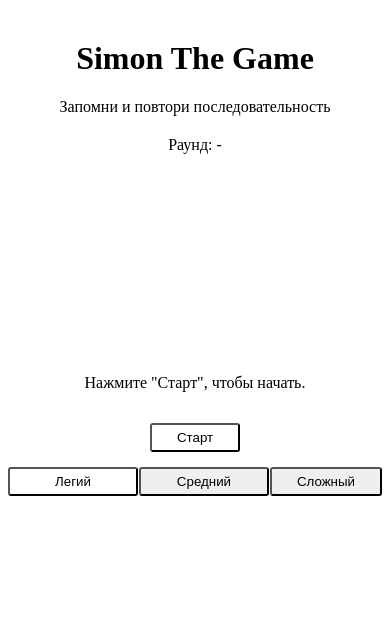
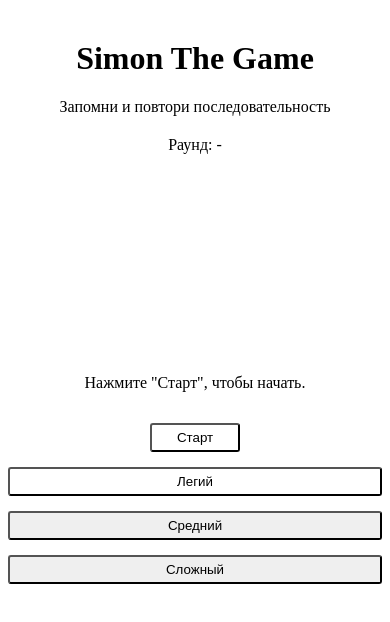
Before and after one commit to Albina25/simon-the-game, a Vue app: page / in a window 390 px wide. Shown: the top 622 px of the page. Built offline with nearby package versions, Linux system fonts and the light colour scheme; the HTML template or start-up script is replaced by a standard one.

Commit message:
refactor: add GameStatus

```diff
--- a/src/assets/scss/variables.scss
+++ b/src/assets/scss/variables.scss
@@ -1,5 +1,8 @@
 * {
   --green: #06C270;
+  --blue: #6203fc;
+  --red: #fc034e;
+  --yellow: #fcd303;
   --gray-80white: #F9F9F9;
   --gray-60white: #DBDADA;
   --gray-25white: #F2F2F2;
--- a/src/components/PlayingField.vue
+++ b/src/components/PlayingField.vue
@@ -7,11 +7,10 @@
       <div
         v-for="cell of cells"
         :key="cell.id"
+        :id="cell.id"
         :class="[
           'cell',
-          cell.sequence > 0 && cell.randomSelected === true
-            ? 'filed-cell-active'
-            : '',
+          cell.randomSelected === true ? 'filed-cell-active' : '',
         ]"
         @click="selectByUser(cell.id)"
       ></div>
@@ -19,18 +18,20 @@
     <div class="action">
       <p>{{ textStage }}</p>
       <button
-        :disabled="playing"
+        :disabled="this.gameStatus === 'repeat' || this.gameStatus === 'member'"
         :class="[
           'btn',
           'btn-start',
-          this.playing === true ? 'btn-start_disabled' : '',
+          this.gameStatus === 'waitingStart' || this.gameStatus === 'lost'
+            ? ''
+            : 'btn-start_disabled',
         ]"
         @click="start"
       >
         Старт
       </button>
     </div>
-    <div class="difficult">
+    <div class="difficult-wrapper">
       <button
         :class="[
           'btn',
@@ -54,7 +55,11 @@
         Средний
       </button>
       <button
-        :class="['btn', this.delay === 400 ? 'btn-difficult--active' : '']"
+        :class="[
+          'btn',
+          'btn-difficult',
+          this.delay === 400 ? 'btn-difficult--active' : '',
+        ]"
         id="fast"
         @click="checkDifficult('fast')"
       >
@@ -77,10 +82,12 @@ export default {
       sequence: [],
       playing: false,
       selected: [],
-      gameStatus: "waitingStart", //lost, repeat, member
+      color: ["green", "blue", "yellow", "red"],
+      gameStatus: "waitingStart",
     };
   },
-  beforeMount() {
+  mounted() {
+    this.gameStatus = "waitingStart";
     this.createPlayingField();
   },
   computed: {
@@ -93,7 +100,7 @@ export default {
       } else if (this.gameStatus === "remember") {
         return "Запомните последовательность.";
       } else if (this.gameStatus === "lost") {
-        return "Вы прогирали. Желаете повторить?";
+        return "Вы проиграли. Желаете повторить?";
       } else {
         return 'Нажмите "Старт", чтобы начать.';
       }
@@ -101,21 +108,44 @@ export default {
   },
   methods: {
     start() {
-      this.round++;
+      this.round = 1;
       this.createPlayingField();
-      this.startRound(this.round);
-      this.playing = true;
+      this.nextRound(this.round);
+      this.gameStatus = "remember";
+    },
+    colorize(i) {
+      let color;
+      if (i === 0) {
+        color = "green";
+      } else if (i === 1) {
+        color = "red";
+      } else if (i === 2) {
+        color = "yellow";
+      } else {
+        color = "blue";
+      }
+      return color;
     },
     createPlayingField() {
       this.cells = [];
       this.sequence = [];
       for (let i = 0; i < this.numberOfCells; i++) {
+        const color = this.colorize(i);
+        //this.colorCell(i, color);
         this.cells.push({
-          id: i,
+          id: "cell-" + i,
+          color: color,
           randomSelected: false,
-          sequence: 0,
         });
       }
+      //this.colorCell(this.cells);
+    },
+    colorCell(cells) {
+      cells.forEach((cell) => {
+        const element = document.getElementById(`${cell.id}`);
+        console.log(element);
+        element.classList.add(`cell_${cell.color}`);
+      });
     },
     checkDifficult(difficult) {
       switch (difficult) {
@@ -130,11 +160,10 @@ export default {
           break;
       }
       this.createPlayingField();
-      this.playing = false;
       this.round = 0;
       this.gameStatus = "waitingStart";
     },
-    startRound(round) {
+    nextRound(round) {
       const timeout = this.delay * (round + 1);
       this.getRandomCells(round);
 
@@ -149,7 +178,7 @@ export default {
         const index = this.getRandomInt(this.numberOfCells);
         this.cells[index].randomSelected = true;
         this.sequence.push(this.cells[index].id);
-        this.cells[index].sequence = i;
+        this.turnAudio("audio-beep");
         setTimeout(() => {
           this.cells[index].randomSelected = false;
         }, this.delay - 10);
@@ -167,6 +196,11 @@ export default {
         return;
       }
       this.turnAudio("audio-beep");
+      const element = document.getElementById(`${id}`);
+      element.classList.add("filed-cell-active");
+      setTimeout(() => {
+        element.classList.remove("filed-cell-active");
+      }, this.delay - 10);
       this.selected.push(id);
       this.checkResult();
     },
@@ -180,11 +214,9 @@ export default {
         const lastElement = this.selected[this.selected.length - 1];
         const index = this.selected.indexOf(lastElement);
         if (lastElement != this.sequence[index]) {
-          this.playing = false;
           this.turnAudio("audio-lost");
           this.selected = [];
           this.gameStatus = "lost";
-          console.log("lost");
         }
         if (
           lastElement === this.sequence[index] &&
@@ -193,7 +225,7 @@ export default {
           this.round++;
           this.selected = [];
           this.createPlayingField();
-          this.startRound(this.round);
+          this.nextRound(this.round);
         }
       }
     },
@@ -228,7 +260,7 @@ export default {
   }
 }
 
-.difficult {
+.difficult-wrapper {
   display: flex;
   flex-flow: row wrap;
   justify-content: space-between;
@@ -238,7 +270,7 @@ export default {
 }
 
 .btn-difficult {
-  //margin-right: 15px;
+  margin-bottom: 15px;
   min-width: 130px;
 
   &--active {
@@ -254,6 +286,19 @@ export default {
   display: inline-block;
   cursor: pointer;
   transition: 0.2s;
+
+  /*  &_red {
+    background-color: var(--red);
+  }
+  &_green {
+    background-color: var(--green);
+  }
+  &_yellow {
+    background-color: var(--yellow);
+  }
+  &_blue {
+    background-color: var(--blue);
+  }*/
 }
 
 .filed-cell-active {
@@ -264,6 +309,7 @@ export default {
 
 @keyframes pulse {
   0% {
+    //background-color: var(--gray-20white);
     transform: scale3d(1, 1, 1);
   }
   50% {
@@ -274,4 +320,11 @@ export default {
     transform: scale3d(1, 1, 1);
   }
 }
+
+@media (max-width: 450px) {
+  .difficult-wrapper {
+    flex-direction: column;
+    justify-content: center;
+  }
+}
 </style>
```
